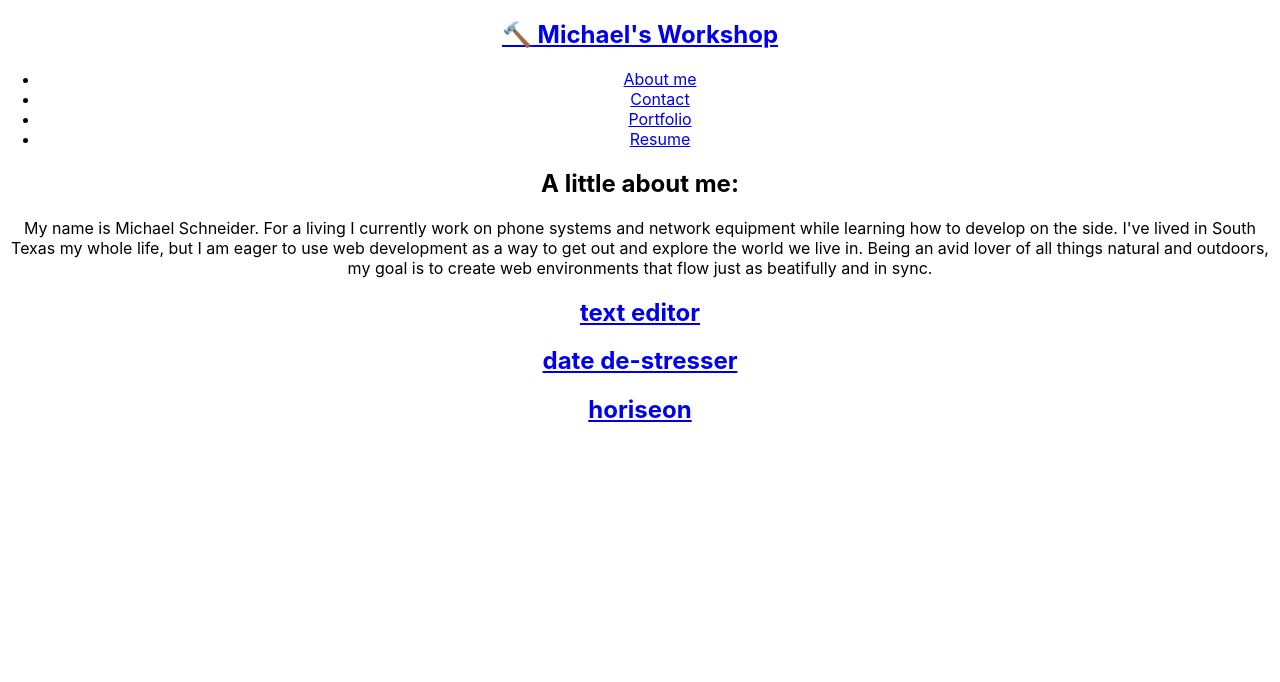
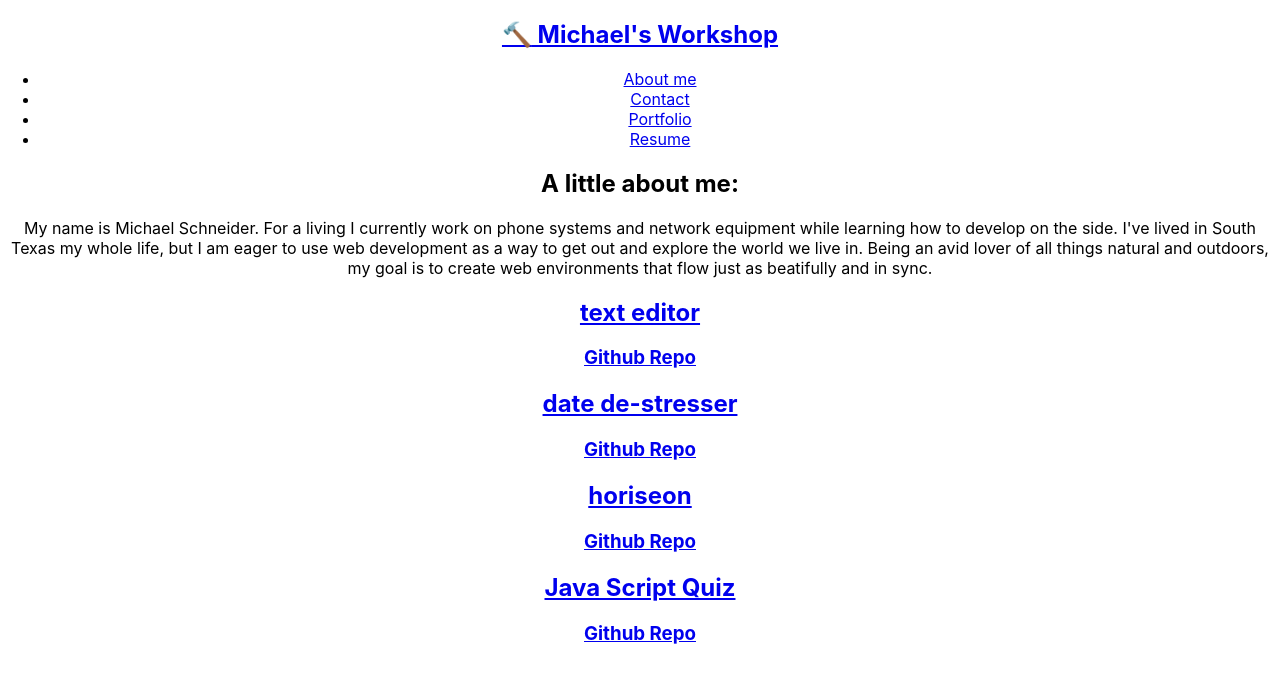
Before and after one commit to MichaelS32/michaels-portfolio, a React (Create React App) app: page / in a window 1280 px wide. Shown: the top 682 px of the page. Built offline with nearby package versions, Linux system fonts and the light colour scheme.

Commit message:
added github repo to portfolio component

```diff
--- a/src/components/Portfolio/index.js
+++ b/src/components/Portfolio/index.js
@@ -6,15 +6,23 @@ import Grid2 from '@mui/material/Unstable_Grid2'; // Grid version 2
 const projects = [
     {
         name: "text editor",
-        src: "https://text-editor-pwa3232.herokuapp.com/"
+        src: "https://text-editor-pwa3232.herokuapp.com/",
+        github: "https://github.com/MichaelS32/text-editor"
     },
     {
         name: "date de-stresser",
-        src: "https://yvettesalinas.github.io/date-destresser/"
+        src: "https://yvettesalinas.github.io/date-destresser/",
+        github: "https://github.com/yvettesalinas/date-destresser"
     },
     {
         name: "horiseon",
-        src: "https://michaels32.github.io/Horiseon-Challenge-01/"
+        src: "https://michaels32.github.io/Horiseon-Challenge-01/",
+        github: "https://github.com/MichaelS32/Horiseon-Challenge-01"
+    },
+    {
+        name: "Java Script Quiz",
+        src: "https://michaels32.github.io/js-quiz/",
+        github: "https://github.com/MichaelS32/js-quiz"
     }
 ]
 function Portfolio() {
@@ -26,6 +34,9 @@ function Portfolio() {
                         <a href={project.src}>
                             <h2>{project.name}</h2>
                         </a>
+                        <a href={project.github}>
+                            <h3>Github Repo</h3>
+                        </a>
                     </div>
                 </div>
             ))}
```
